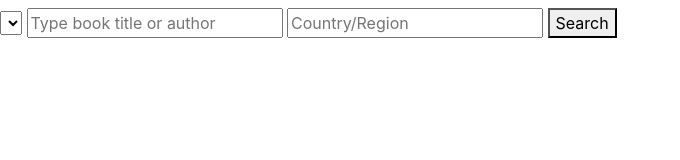
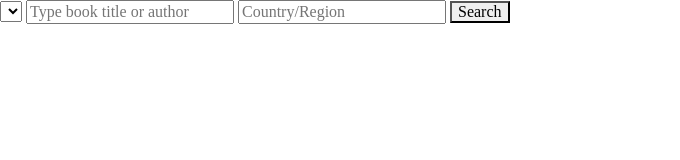
Before and after one commit to IbrohimRasulov/book-store, a plain HTML site: page index.html in a window 1280 px wide. Shown: the whole page, without its empty margins (0-680 px from the left). Drawn offline with nearby package versions, Linux system fonts and the light colour scheme.

Commit message:
Add css reset

```diff
--- a/index.html
+++ b/index.html
@@ -10,6 +10,7 @@
     <link rel="stylesheet" href="https://use.fontawesome.com/releases/v5.15.3/css/all.css" integrity="sha384-SZXxX4whJ79/gErwcOYf+zWLeJdY/qpuqC4cAa9rOGUstPomtqpuNWT9wdPEn2fk" crossorigin="anonymous">
     <title>Book Store</title>
     <link rel="stylesheet" href="style.css">
+    <link rel="stylesheet" href="reset.css">
 </head>
 <body>
     <header>
--- a/reset.css
+++ b/reset.css
@@ -0,0 +1,47 @@
+/* CSS Reset */
+
+html, body, div, span, applet, object, iframe,
+h1, h2, h3, h4, h5, h6, p, blockquote, pre,
+a, abbr, acronym, address, big, cite, code,
+del, dfn, em, img, ins, kbd, q, s, samp,
+small, strike, strong, sub, sup, tt, var,
+b, u, i, center,
+dl, dt, dd, ol, ul, li,
+fieldset, form, label, legend,
+table, caption, tbody, tfoot, thead, tr, th, td,
+article, aside, canvas, details, embed,
+figure, figcaption, footer, header, hgroup,
+menu, nav, output, ruby, section, summary,
+time, mark, audio, video {
+	margin: 0;
+	padding: 0;
+	border: 0;
+	font-size: 100%;
+	font: inherit;
+	vertical-align: baseline;
+}
+
+/* HTML5 display-role reset for older browsers */
+
+article, aside, details, figcaption, figure,
+footer, header, hgroup, menu, nav, section {
+    display: block;
+}
+body {
+    line-height: 1;
+}
+ol, ul {
+    list-style: none;
+}
+blockquote, q {
+    quotes: none;
+}
+blockquote:before, blockquote:after,
+q:before, q:after {
+    content: '';
+    content: none;
+}
+table {
+    border-collapse: collapse;
+    border-spacing: 0;
+}
```
Also changed, not shown: Img/5fe6fed60d829.png (renamed from 5fe6fed60d829.png), Img/603e3ec2e9baf.png (renamed from 603e3ec2e9baf.png), Img/books_library_shelves_138556_3840x2160.jpg (renamed from books_library_shelves_138556_3840x2160.jpg).
